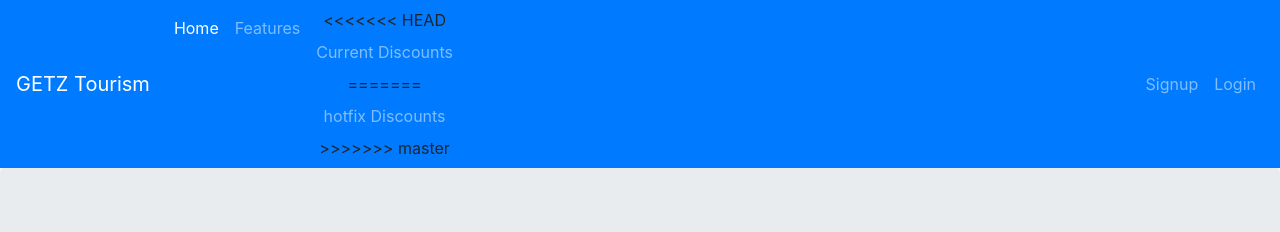
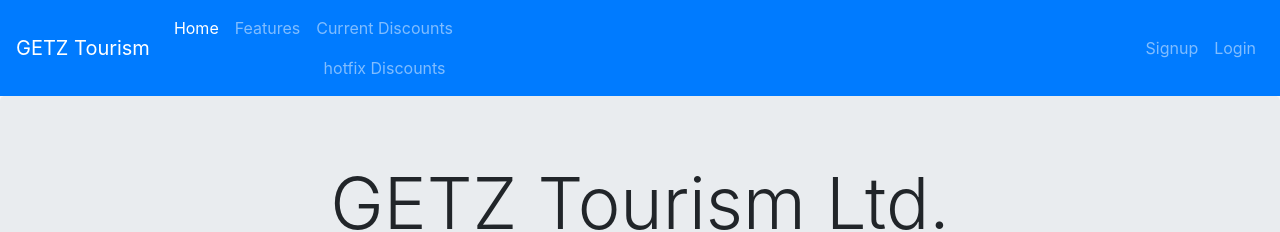
Before and after one commit to AkashB22/gettourism, an Angular app: page /home in a window 1280 px wide. Shown: the top 232 px of the page. Built offline with nearby package versions, Linux system fonts and the light colour scheme; no server answers.

Commit message:
added two lines

```diff
--- a/src/app/header/header.component.html
+++ b/src/app/header/header.component.html
@@ -13,11 +13,8 @@
           <a class="nav-link" href="#">Features</a>
         </li>
         <li class="nav-item">
-<<<<<<< HEAD
           <a class="nav-link" href="#">Current Discounts</a>
-=======
           <a class="nav-link" href="#">hotfix Discounts</a>
->>>>>>> master
         </li>
         <!-- <li class="nav-item">
           <a class="nav-link disabled" href="#" tabindex="-1" aria-disabled="true">Disabled</a>
```
